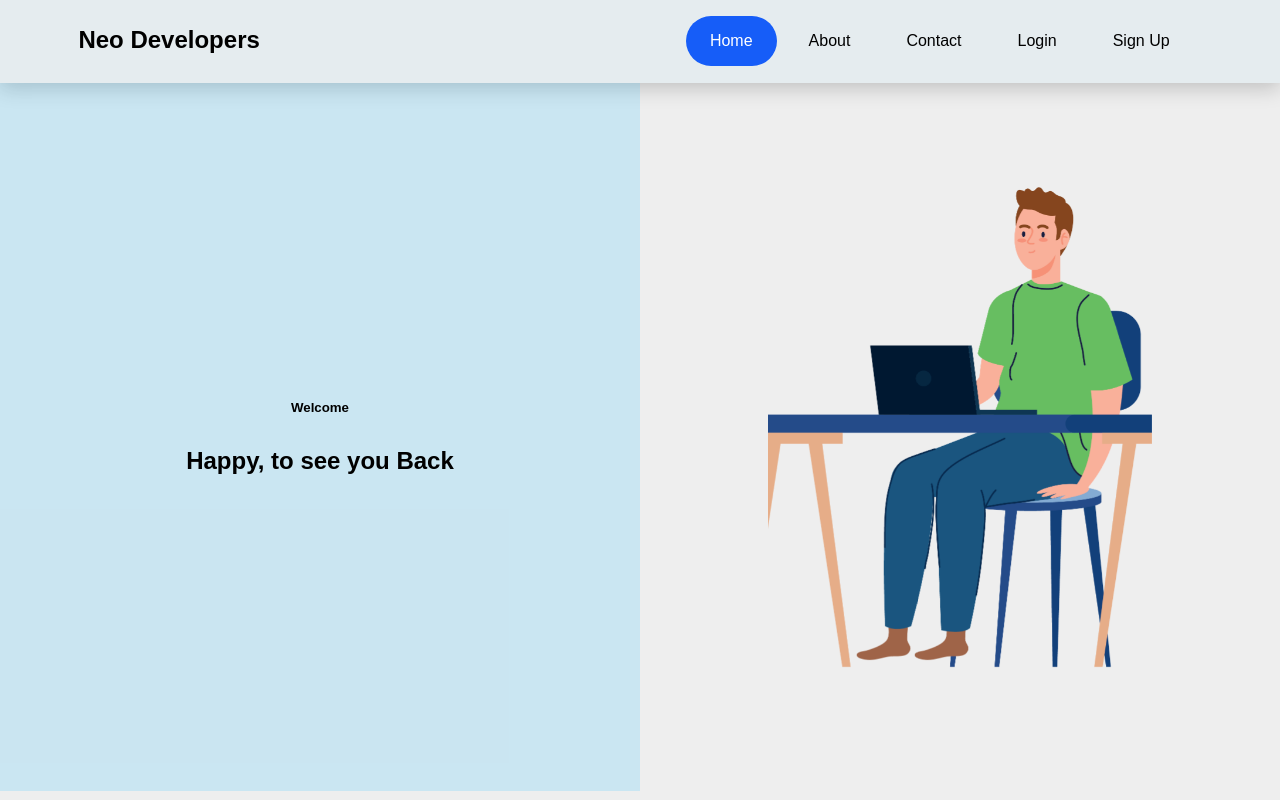
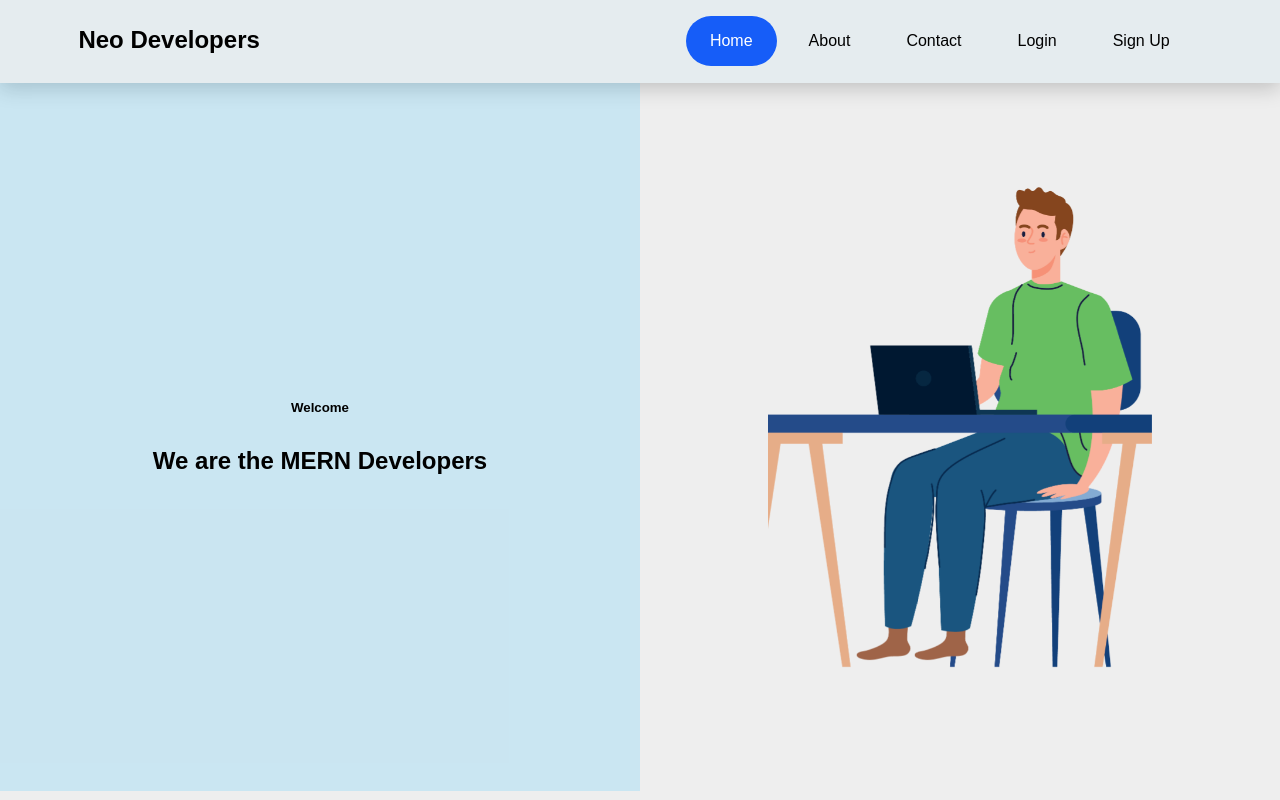
Before and after one commit to itfever2743/ddesigners, a React (Create React App) app in the folder client/: page / in a window 1280 px wide. Built offline with nearby package versions, Linux system fonts and the light colour scheme; no server answers.

Commit message:
Server functionality adding

```diff
--- a/client/src/components/Header.js
+++ b/client/src/components/Header.js
@@ -4,7 +4,7 @@
 
 const Header = () => {
   const [userName, setUserName] = useState('');
-  const [check, setCheck] = useState(false);
+  const [check, setCheck] = useState(true);
   const { state, dispatch } = useContext(UserContext);
 
   const HeaderData = async () => {
```
